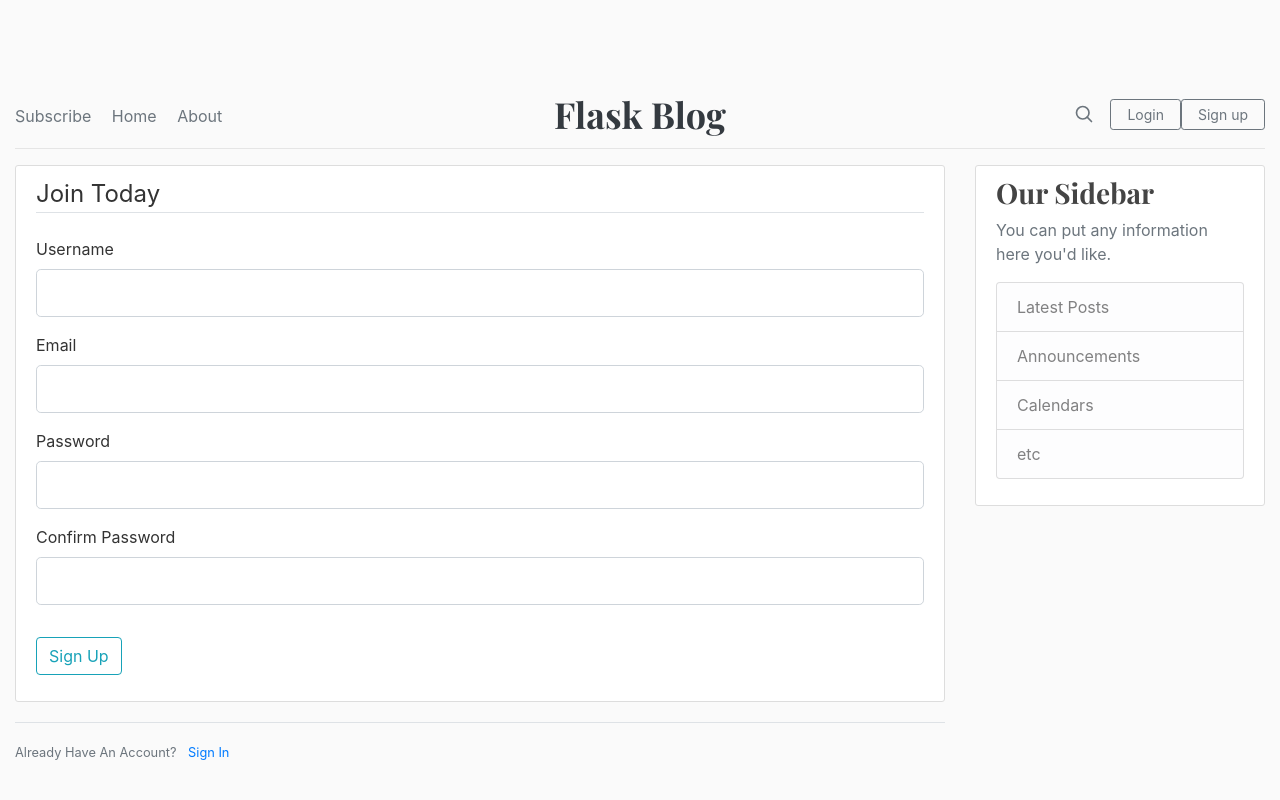
After one commit to roshangardi/Python-Flask-Blog-Application, a Flask app: page /register in a window 1280 px wide. The commit adds this page. Run offline with Flask 2, Linux system fonts and the light colour scheme; some libraries are stand-ins or nearby versions.

Commit message:
structured the python files into flaskblog package to avoid import issues

```diff
--- a/forms.py
+++ b/flaskblog/forms.py
@@ -4,12 +4,11 @@ from wtforms.validators import DataRequired, Length, Email, EqualTo
 
 
 class RegistrationForm(FlaskForm):
-    username = StringField('Username',
-                           validators=[DataRequired(), Length(min=2, max=20)])
+    username = StringField('Username', validators=[DataRequired(), Length(min=2, max=20)])
     email = StringField("Email", validators=[DataRequired(), Email(), ])
     password = PasswordField('Password', validators=[DataRequired()])
     confirm_password = PasswordField('Confirm Password', validators=[DataRequired(), EqualTo('password')])
-    submit = SubmitField('Sing Up')
+    submit = SubmitField('Sign Up')
 
 
 class LoginForm(FlaskForm):
--- /dev/null
+++ b/flaskblog/routes.py
@@ -0,0 +1,51 @@
+from flaskblog.models import User, Post
+from flask import render_template, url_for, flash, redirect
+from flaskblog.forms import RegistrationForm, LoginForm
+from flaskblog import app
+
+posts_list = [
+    {
+        'author': 'Roshan Gardi',
+        'title': 'Blog Post1',
+        'content': 'My content',
+        'date': 'Sep 21 2020'
+    },
+    {
+        'author': 'James Pitt',
+        'title': 'Blog Post2',
+        'content': 'My content',
+        'date': 'Sep 22 2020'
+    }
+]
+
+
+@app.route("/")
+@app.route("/home")
+def home():
+    return render_template('home.html', posts=posts_list)
+
+
+@app.route("/about")
+def about():
+    return render_template('about.html', title='About')
+
+
+@app.route("/register", methods=['GET', 'POST'])
+def register():
+    form = RegistrationForm()
+    if form.validate_on_submit():
+        flash(f'Account created for {form.username.data}!', 'success')
+        return redirect(url_for('home'))
+    return render_template('register.html', title='Register', form=form)
+
+
+@app.route("/login", methods=['GET', 'POST'])
+def login():
+    form = LoginForm()
+    if form.validate_on_submit():
+        if form.email.data == 'admin@blog.com' and form.password.data == 'password':
+            flash('You have been logged in!', 'success')
+            return redirect(url_for('home'))
+        else:
+            flash('Login Unsuccessful. Please check username and password', 'danger')
+    return render_template('login.html', title='Login', form=form)
--- /dev/null
+++ b/flaskblog/static/main2.css
@@ -0,0 +1,212 @@
+/* stylelint-disable selector-list-comma-newline-after */
+
+.blog-header {
+  line-height: 1;
+  border-bottom: 1px solid #e5e5e5;
+}
+
+.blog-header-logo {
+  font-family: "Playfair Display", Georgia, "Times New Roman", serif;
+  font-size: 2.25rem;
+}
+
+.blog-header-logo:hover {
+  text-decoration: none;
+}
+
+h1, h2, h3, h4, h5, h6 {
+  font-family: "Playfair Display", Georgia, "Times New Roman", serif;
+}
+
+.display-4 {
+  font-size: 2.5rem;
+}
+@media (min-width: 768px) {
+  .display-4 {
+    font-size: 3rem;
+  }
+}
+
+.nav-scroller {
+  position: relative;
+  z-index: 2;
+  height: 2.75rem;
+  overflow-y: hidden;
+}
+
+.nav-scroller .nav {
+  display: -webkit-box;
+  display: -ms-flexbox;
+  display: flex;
+  -ms-flex-wrap: nowrap;
+  flex-wrap: nowrap;
+  padding-bottom: 1rem;
+  margin-top: -1px;
+  overflow-x: auto;
+  text-align: center;
+  white-space: nowrap;
+  -webkit-overflow-scrolling: touch;
+}
+
+.nav-scroller .nav-link {
+  padding-top: .75rem;
+  padding-bottom: .75rem;
+  font-size: .875rem;
+}
+
+.site-header .navbar-nav .nav-link {
+  color: #cbd5db;
+}
+
+.site-header .navbar-nav .nav-link:hover {
+  color: #ffffff;
+}
+
+.site-header .navbar-nav .nav-link.active {
+  font-weight: 500;
+}
+
+.card-img-right {
+  height: 100%;
+  border-radius: 0 3px 3px 0;
+}
+
+.flex-auto {
+  -ms-flex: 0 0 auto;
+  -webkit-box-flex: 0;
+  flex: 0 0 auto;
+}
+
+.h-250 { height: 250px; }
+@media (min-width: 768px) {
+  .h-md-250 { height: 250px; }
+}
+
+.border-top { border-top: 1px solid #e5e5e5; }
+.border-bottom { border-bottom: 1px solid #e5e5e5; }
+
+.box-shadow { box-shadow: 0 .25rem .75rem rgba(0, 0, 0, .05); }
+
+/*
+ * Blog name and description
+ */
+.blog-title {
+  margin-bottom: 0;
+  font-size: 2rem;
+  font-weight: 400;
+}
+.blog-description {
+  font-size: 1.1rem;
+  color: #999;
+}
+
+@media (min-width: 40em) {
+  .blog-title {
+    font-size: 3.5rem;
+  }
+}
+
+/* Pagination */
+.blog-pagination {
+  margin-bottom: 4rem;
+}
+.blog-pagination > .btn {
+  border-radius: 2rem;
+}
+
+/*
+ * Blog posts
+ */
+.blog-post {
+  margin-bottom: 4rem;
+}
+.blog-post-title {
+  margin-bottom: .25rem;
+  font-size: 2.5rem;
+}
+.blog-post-meta {
+  margin-bottom: 1.25rem;
+  color: #999;
+}
+
+/*
+ * Footer
+ */
+.blog-footer {
+  padding: 2.5rem 0;
+  color: #999;
+  text-align: center;
+  background-color: #f9f9f9;
+  border-top: .05rem solid #e5e5e5;
+}
+.blog-footer p:last-child {
+  margin-bottom: 0;
+}
+body {
+  background: #fafafa;
+  color: #333333;
+  margin-top: 5rem;
+}
+
+h1, h2, h3, h4, h5, h6 {
+  color: #444444;
+}
+
+.bg-steel {
+  background-color: #5f788a;
+}
+
+.content-section {
+  background: #ffffff;
+  padding: 10px 20px;
+  border: 1px solid #dddddd;
+  border-radius: 3px;
+  margin-bottom: 20px;
+}
+
+.article-title {
+  color: #444444;
+}
+
+a.article-title:hover {
+  color: #428bca;
+  text-decoration: none;
+}
+
+.article-content {
+  white-space: pre-line;
+}
+
+.article-img {
+  height: 65px;
+  width: 65px;
+  margin-right: 16px;
+}
+
+.article-metadata {
+  padding-bottom: 1px;
+  margin-bottom: 4px;
+  border-bottom: 1px solid #e3e3e3
+}
+
+.article-metadata a:hover {
+  color: #333;
+  text-decoration: none;
+}
+
+.article-svg {
+  width: 25px;
+  height: 25px;
+  vertical-align: middle;
+}
+
+.account-img {
+  height: 125px;
+  width: 125px;
+  margin-right: 20px;
+  margin-bottom: 16px;
+}
+
+.account-heading {
+  font-size: 2.5rem;
+}
--- a/templates/layout.html
+++ b/flaskblog/templates/layout.html
@@ -5,16 +5,14 @@
     <!-- Required meta tags -->
     <meta charset="utf-8">
     <meta name="viewport" content="width=device-width, initial-scale=1, shrink-to-fit=no">
-
     <!-- Bootstrap CSS -->
     <link rel="stylesheet" href="https://stackpath.bootstrapcdn.com/bootstrap/4.3.1/css/bootstrap.min.css" integrity="sha384-ggOyR0iXCbMQv3Xipma34MD+dH/1fQ784/j6cY/iJTQUOhcWr7x9JvoRxT2MZw1T" crossorigin="anonymous">
     <link href="https://fonts.googleapis.com/css?family=Playfair+Display:700,900" rel="stylesheet">
-    <link rel="stylesheet" type="text/css" href="{{ url_for('static', filename='main.css') }}">
-
+    <link rel="stylesheet" type="text/css" href="{{ url_for('static', filename='main2.css') }}">
     {% if title %}
         <title> Flask Blog {{title}} </title>
     {% else %}
-        <title>Flask Blog</title>
+        <title> Flask Blog </title>
     {% endif %}
 </head>
 <body>
@@ -22,28 +20,37 @@
       <header class="blog-header py-3">
         <div class="row flex-nowrap justify-content-between align-items-center">
           <div class="col-4 pt-1">
-              <a class="text-muted pr-3" href="#">Subscribe</a>
-              <a class="text-muted pr-3"  href="/">Home</a>
-              <a class="text-muted" href="/about">About</a>
+              <a class="text-muted pr-3" href="{{ url_for('home') }}">Subscribe</a>
+              <a class="text-muted pr-3"  href="{{ url_for('home') }}">Home</a>
+              <a class="text-muted" href="{{ url_for('about') }}">About</a>
           </div>
           <div class="col-4 text-center">
-            <a class="blog-header-logo text-dark" href="#">Flask Blog</a>
+            <a class="blog-header-logo text-dark" href="/">Flask Blog</a>
           </div>
           <div class="col-4 d-flex justify-content-end align-items-center">
             <a class="text-muted" href="#">
               <svg xmlns="http://www.w3.org/2000/svg" width="20" height="20" viewBox="0 0 24 24" fill="none" stroke="currentColor" stroke-width="2" stroke-linecap="round" stroke-linejoin="round" class="mx-3"><circle cx="10.5" cy="10.5" r="7.5"></circle><line x1="21" y1="21" x2="15.8" y2="15.8"></line></svg>
             </a>
-              <a class="btn btn-sm btn-outline-secondary px-3" href="#">Login</a>
-              <a class="btn btn-sm btn-outline-secondary px-3" href="#">Sign up</a>
+              <a class="btn btn-sm btn-outline-secondary px-3" href="{{ url_for('login') }}">Login</a>
+              <a class="btn btn-sm btn-outline-secondary px-3" href="{{ url_for('register') }}">Sign up</a>
           </div>
         </div>
       </header>
      </div>
     <p class='text-muted pr-3'></p>
-    <main role="main" class="container">
+    <main role="main" class="container-fluid">
       <div class="row">
         <div class="col-md-9">
-          {% block content %}{% endblock %}
+            {% with messages = get_flashed_messages(with_categories=true) %}
+                {% if messages %}
+                  {% for category, message in messages %}
+                    <div class="alert alert-{{ category }}">
+                      {{ message }}
+                    </div>
+                  {% endfor %}
+                {% endif %}
+              {% endwith %}
+              {% block content %}{% endblock %}
         </div>
         <div class="col-md-3">
           <div class="content-section">
@@ -73,5 +80,6 @@
         text: 'Thumbnail'
       });
     </script>
+
 </body>
 </html>
--- /dev/null
+++ b/flaskblog/templates/register.html
@@ -0,0 +1,72 @@
+{% extends "layout.html" %}
+{% block content %}
+    <div class="content-section">
+        <form method="POST" action="">
+            {{ form.hidden_tag() }}
+            <fieldset class="form-group">
+                <legend class="border-bottom mb-4">Join Today</legend>
+                <div class="form-group">
+                    {{ form.username.label(class="form-control-label") }}
+
+                    {% if form.username.errors %}
+                        {{ form.username(class="form-control form-control-lg is-invalid") }}
+                        <div class="invalid-feedback">
+                            {% for error in form.username.errors %}
+                                <span>{{ error }}</span>
+                            {% endfor %}
+                        </div>
+                    {% else %}
+                        {{ form.username(class="form-control form-control-lg") }}
+                    {% endif %}
+                </div>
+                <div class="form-group">
+                    {{ form.email.label(class="form-control-label") }}
+                    {% if form.email.errors %}
+                        {{ form.email(class="form-control form-control-lg is-invalid") }}
+                        <div class="invalid-feedback">
+                            {% for error in form.email.errors %}
+                                <span>{{ error }}</span>
+                            {% endfor %}
+                        </div>
+                    {% else %}
+                        {{ form.email(class="form-control form-control-lg") }}
+                    {% endif %}
+                </div>
+                <div class="form-group">
+                    {{ form.password.label(class="form-control-label") }}
+                    {% if form.password.errors %}
+                        {{ form.password(class="form-control form-control-lg is-invalid") }}
+                        <div class="invalid-feedback">
+                            {% for error in form.password.errors %}
+                                <span>{{ error }}</span>
+                            {% endfor %}
+                        </div>
+                    {% else %}
+                        {{ form.password(class="form-control form-control-lg") }}
+                    {% endif %}
+                </div>
+                <div class="form-group">
+                    {{ form.confirm_password.label(class="form-control-label") }}
+                    {% if form.confirm_password.errors %}
+                        {{ form.confirm_password(class="form-control form-control-lg is-invalid") }}
+                        <div class="invalid-feedback">
+                            {% for error in form.confirm_password.errors %}
+                                <span>{{ error }}</span>
+                            {% endfor %}
+                        </div>
+                    {% else %}
+                        {{ form.confirm_password(class="form-control form-control-lg") }}
+                    {% endif %}
+                </div>
+            </fieldset>
+            <div class="form-group">
+                {{ form.submit(class="btn btn-outline-info") }}
+            </div>
+        </form>
+    </div>
+    <div class="border-top pt-3">
+        <small class="text-muted">
+            Already Have An Account? <a class="ml-2" href="{{ url_for('login') }}">Sign In</a>
+        </small>
+    </div>
+{% endblock content %}
--- /dev/null
+++ b/run.py
@@ -0,0 +1,6 @@
+from flaskblog import app
+
+if __name__ == "__main__":
+    # Run the flask application by calling run on the object
+    app.run(debug=True)  # we set debug=True so that whenever we make any new changes in file, we don't have to restart
+    # the server for them to take effect
```
Also changed, not shown: flaskblog.py (deleted, +0 -38 lines), flaskblog/__init__.py (added, +11 -0 lines), flaskblog/models.py (added, +24 -0 lines), flaskblog/static/main.css (renamed from static/main.css, +0 -15 lines), flaskblog/templates/login.html (added, +52 -0 lines), flaskblog/site.db (added), flaskblog/templates/about.html (renamed from templates/about.html), flaskblog/templates/home.html (renamed from templates/home.html), flaskblog/test.py (added).
